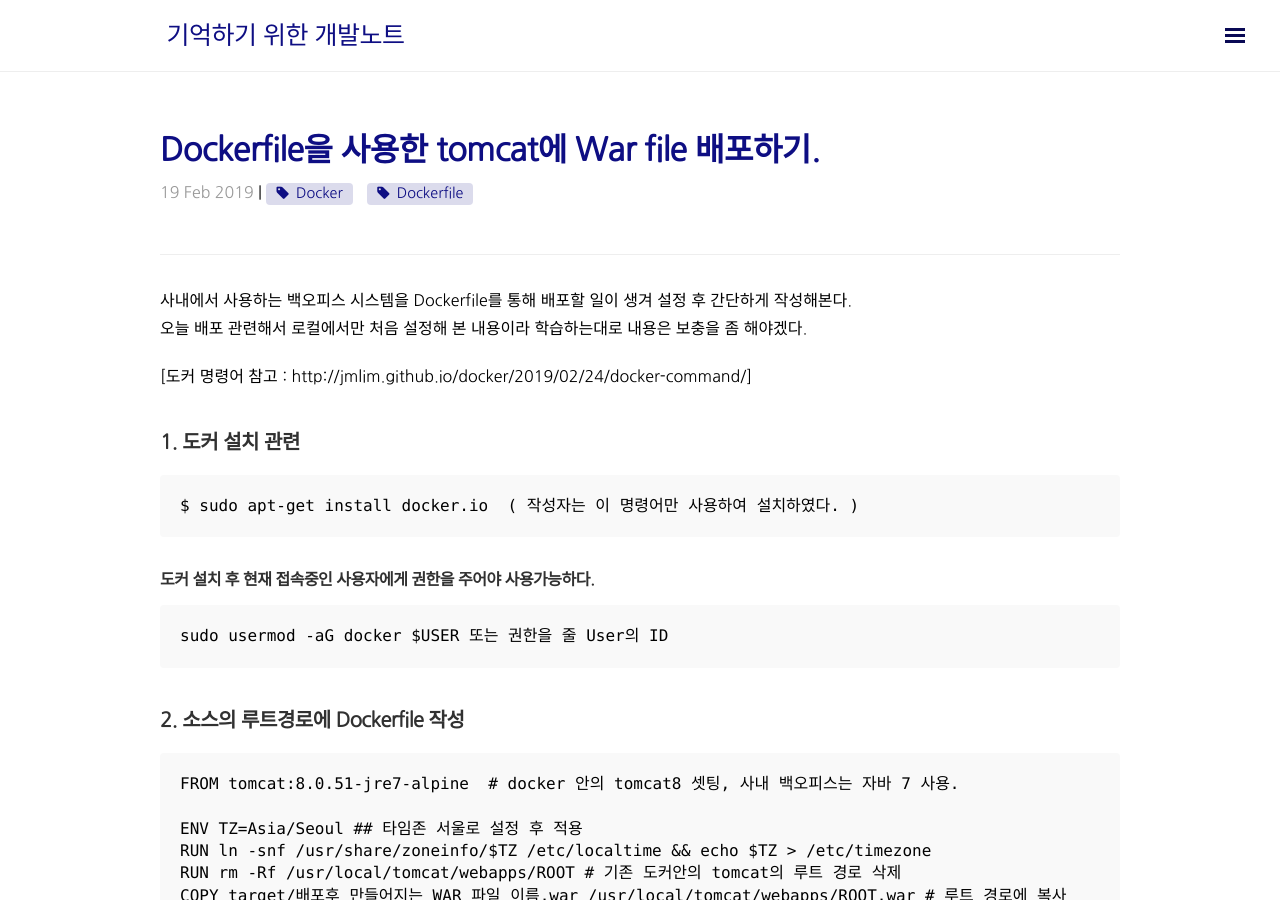
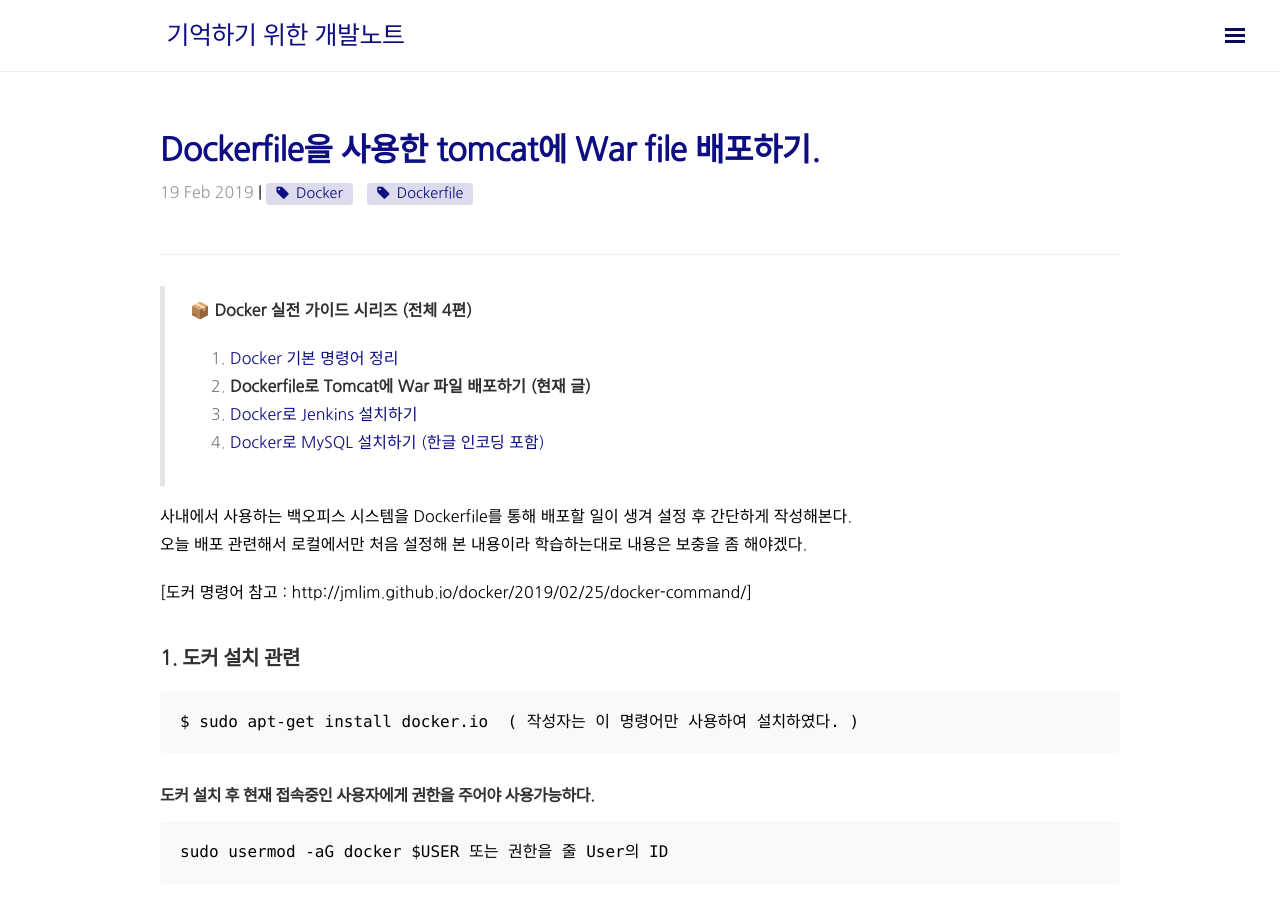
Before and after one commit to jmlim/jmlim.github.com, a Jekyll site: the page built from _posts/docker/2019-02-19-dockerfile-tomcat-deploy.md, in a window 1280 px wide and 900 px high. Built offline with Jekyll 4.4.1, drawn with Linux system fonts in a browser that asks for light colours; nearby versions of some CDN libraries; comment, search, counter and statistics services are not loaded.

Commit message:
Docker 글 4편 시리즈로 연결 + docker-command 링크의 날짜 오타(02/24 -> 02/25) 수정

```diff
--- a/_posts/docker/2019-02-19-dockerfile-tomcat-deploy.md
+++ b/_posts/docker/2019-02-19-dockerfile-tomcat-deploy.md
@@ -9,10 +9,16 @@ tags: [Docker, Dockerfile]
 
 ---
 
+> **📦 Docker 실전 가이드 시리즈 (전체 4편)**
+> 1. [Docker 기본 명령어 정리](/docker/2019/02/25/docker-command/)
+> 2. **Dockerfile로 Tomcat에 War 파일 배포하기 (현재 글)**
+> 3. [Docker로 Jenkins 설치하기](/docker/2019/02/25/docker-jenkins-setup/)
+> 4. [Docker로 MySQL 설치하기 (한글 인코딩 포함)](/docker/2019/07/30/docker-mysql-setup/)
+
 사내에서 사용하는 백오피스 시스템을 Dockerfile를 통해 배포할 일이 생겨 설정 후 간단하게 작성해본다.<br>
 오늘 배포 관련해서 로컬에서만 처음 설정해 본 내용이라 학습하는대로 내용은 보충을 좀 해야겠다.
 
-[도커 명령어 참고 : http://jmlim.github.io/docker/2019/02/24/docker-command/]
+[도커 명령어 참고 : http://jmlim.github.io/docker/2019/02/25/docker-command/]
 
 ## 1. 도커 설치 관련
 
```
Also changed, not shown: _posts/docker/2019-02-25-docker-command.md (+6 -0 lines), _posts/docker/2019-02-25-docker-jenkins-setup.md (+6 -0 lines), _posts/docker/2019-07-30-docker-mysql-setup.md (+6 -0 lines).
